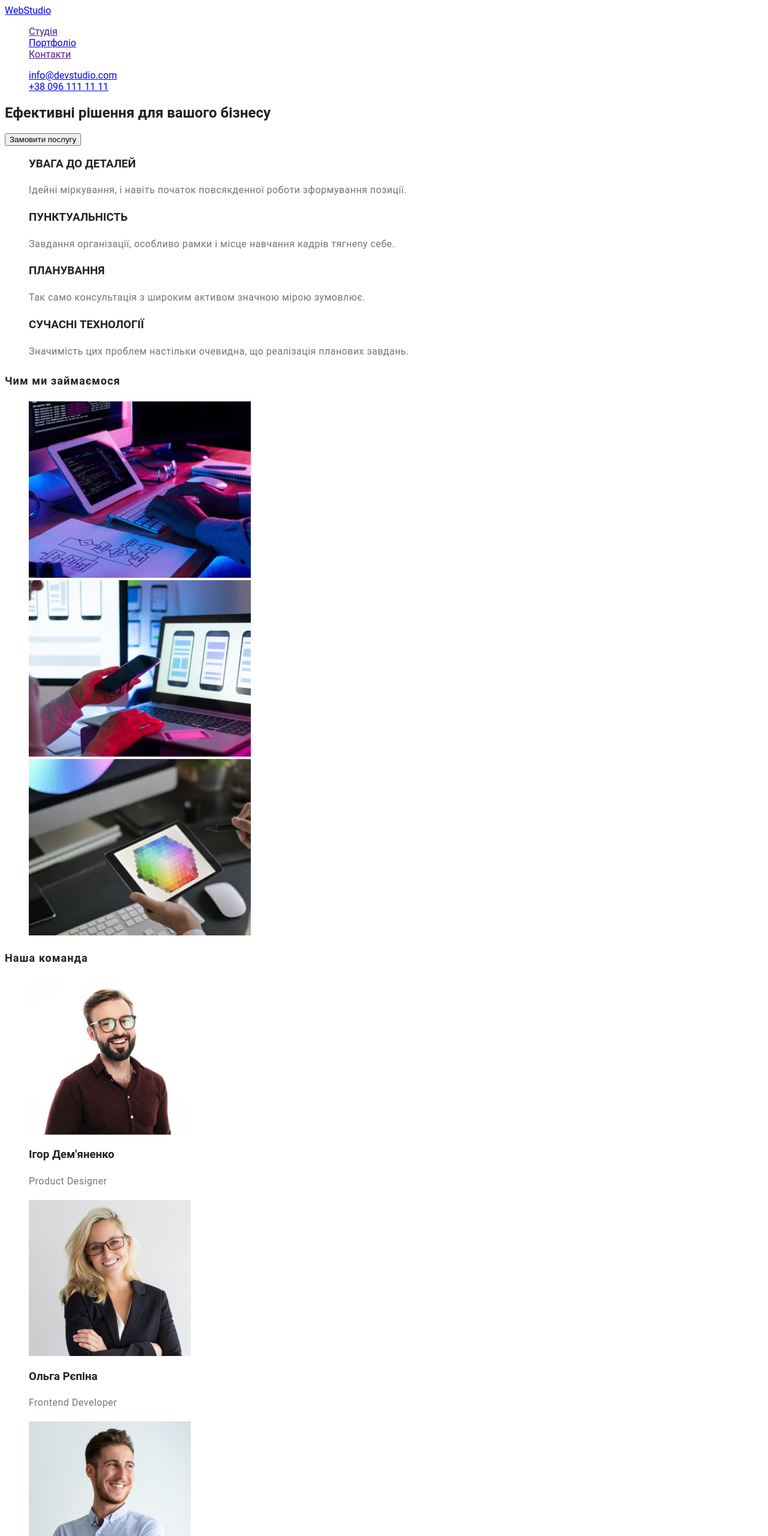
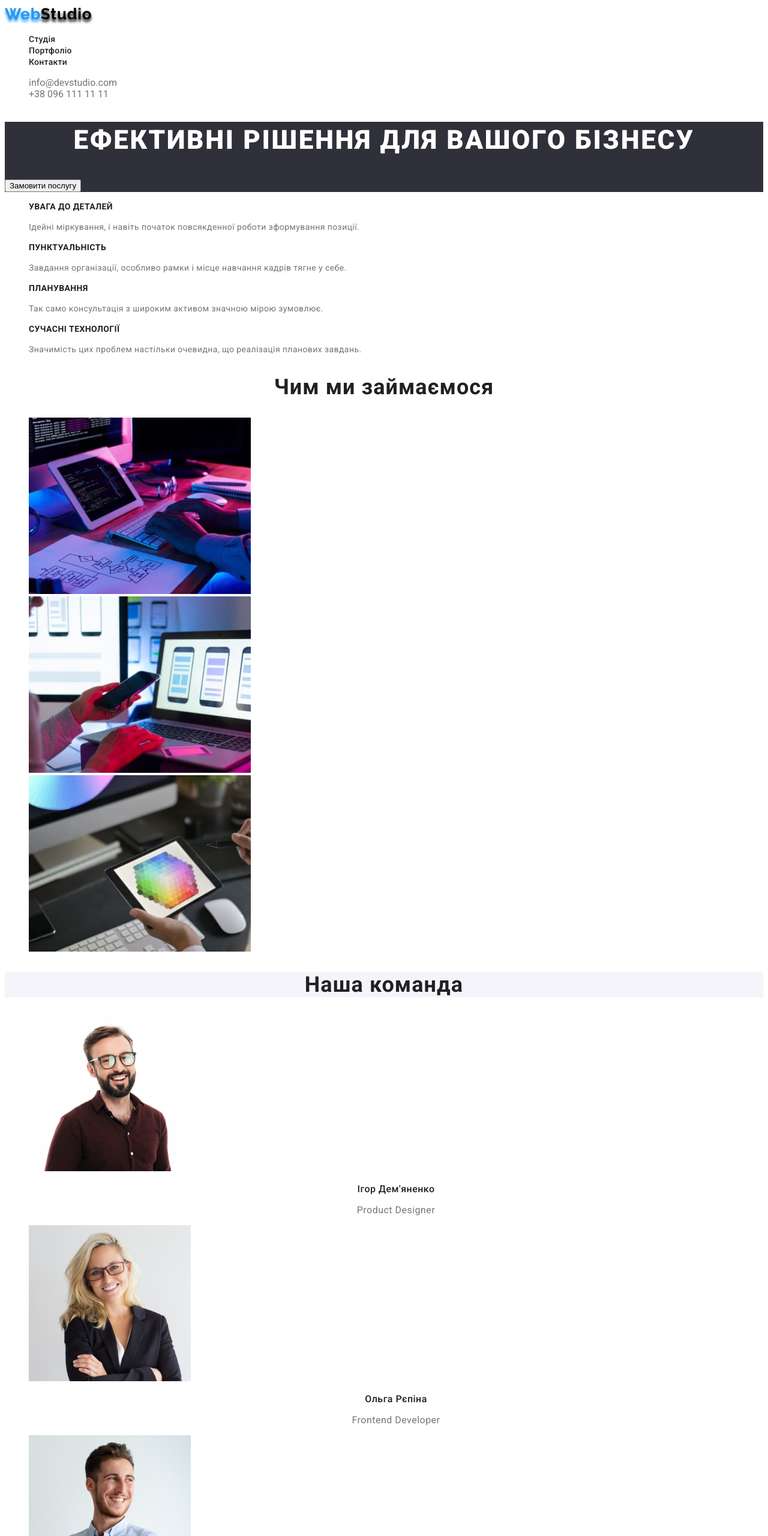
Before and after one commit to EAntoshchuk/goit-markup-hw-02, a plain HTML site: page index.html in a window 1280 px wide. Shown: the top 2560 px of the page at 60% size. Drawn offline with Linux system fonts and the light colour scheme.

Commit message:
homework2bothpages

```diff
--- a/index.html
+++ b/index.html
@@ -3,57 +3,64 @@
   <head>
     <meta charset="UTF-8" />
     <meta http-equiv="X-UA-Compatible" content="IE=edge" />
-    <meta name="viewport" content="width=device-width, initial-scale=1.0"/>
-    <link rel="stylesheet" href="./styles/styles.css">
-
+    <meta name="viewport" content="width=device-width, initial-scale=1.0" />
     <title>Студія</title>
+    <link rel="preconnect" href="https://fonts.googleapis.com" />
+    <link rel="preconnect" href="https://fonts.gstatic.com" crossorigin />
+    <link
+      href="https://fonts.googleapis.com/css2?family=Raleway:wght@700&family=Roboto:wght@400;500;700;900&display=swap"
+      rel="stylesheet"
+    />
+    <link rel="stylesheet" href="./styles/styles.css" />
   </head>
   <body>
     <header>
       <nav>
-        <a lang="en" href="./index.html">WebStudio</a>
-        <ul>
-          <li><a href="">Студія</a></li>
+        <a class="header-logo" lang="en" href="./index.html">
+          <span class="web-logo">Web</span>Studio
+        </a>
+        <ul class="site-nav">
+          <li><a href="./index.html">Студія</a></li>
           <li><a href="./portfolio.html">Портфоліо</a></li>
           <li><a href="">Контакти</a></li>
         </ul>
       </nav>
-      <ul>
+      <ul class="header-contacts">
         <li><a href="mailto:info@devstudio.com">info@devstudio.com</a></li>
         <li><a href="tel:+380961111111">+38 096 111 11 11</a></li>
       </ul>
     </header>
     <main>
-      <section>
-        <h1>Ефективні рішення для вашого бізнесу</h1>
-        <button type="button">Замовити послугу</button>
+      <section class="hero">
+        <h1 class="hero-title">Ефективні рішення для вашого бізнесу</h1>
+        <button class="main-button" type="button">Замовити послугу</button>
       </section>
       <section>
         <h2 style="font-size: 0px; margin: 0px">Про нас</h2>
         <ul>
           <li>
-            <h3>УВАГА ДО ДЕТАЛЕЙ</h3>
-            <p>
+            <h3 class="title">УВАГА ДО ДЕТАЛЕЙ</h3>
+            <p class="title-text">
               Ідейні міркування, і навіть початок повсякденної роботи
               зформування позиції.
             </p>
           </li>
           <li>
-            <h3>ПУНКТУАЛЬНІСТЬ</h3>
-            <p>
-              Завдання організації, особливо рамки і місце навчання кадрів
-              тягнеnу себе.
+            <h3 class="title">ПУНКТУАЛЬНІСТЬ</h3>
+            <p class="title-text">
+              Завдання організації, особливо рамки і місце навчання кадрів тягне
+              у себе.
             </p>
           </li>
           <li>
-            <h3>ПЛАНУВАННЯ</h3>
-            <p>
+            <h3 class="title">ПЛАНУВАННЯ</h3>
+            <p class="title-text">
               Так само консультація з широким активом значною мірою зумовлює.
             </p>
           </li>
           <li>
-            <h3>СУЧАСНІ ТЕХНОЛОГІЇ</h3>
-            <p>
+            <h3 class="title">СУЧАСНІ ТЕХНОЛОГІЇ</h3>
+            <p class="title-text">
               Значимість цих проблем настільки очевидна, що реалізація планових
               завдань.
             </p>
@@ -61,7 +68,7 @@
         </ul>
       </section>
       <section>
-        <h2>Чим ми займаємося</h2>
+        <h2 class="cases">Чим ми займаємося</h2>
         <ul>
           <li>
             <img
@@ -90,7 +97,7 @@
         </ul>
       </section>
       <section>
-        <h2>Наша команда</h2>
+        <h2 class="team">Наша команда</h2>
         <ul>
           <li>
             <img
@@ -99,8 +106,8 @@
               width="270"
               height="260"
             />
-            <h3>Ігор Дем'яненко</h3>
-            <p lang="en">Product Designer</p>
+            <h3 class="team-member">Ігор Дем'яненко</h3>
+            <p class="profession" lang="en">Product Designer</p>
           </li>
           <li>
             <img
@@ -109,8 +116,8 @@
               width="270"
               height="260"
             />
-            <h3>Ольга Рєпіна</h3>
-            <p lang="en">Frontend Developer</p>
+            <h3 class="team-member">Ольга Рєпіна</h3>
+            <p class="profession" lang="en">Frontend Developer</p>
           </li>
           <li>
             <img
@@ -119,8 +126,8 @@
               width="270"
               height="260"
             />
-            <h3>Микола Тарасов</h3>
-            <p lang="en">Marketing</p>
+            <h3 class="team-member">Микола Тарасов</h3>
+            <p class="profession" lang="en">Marketing</p>
           </li>
           <li>
             <img
@@ -129,18 +136,21 @@
               width="270"
               height="260"
             />
-            <h3>Михайло Єрмаков</h3>
-            <p lang="en">UI Designer</p>
+            <h3 class="team-member">Михайло Єрмаков</h3>
+            <p class="profession" lang="en">UI Designer</p>
           </li>
         </ul>
       </section>
     </main>
     <footer>
-      <a lang="en" href="">WebStudio</a>
+      <a class="footer-logo" lang="en" href="./index.html">
+        <span class="web-logo">Web</span>Studio</a
+      >
       <address>
         <ul>
           <li>
             <a
+              class="footer-adress"
               href="https://goo.gl/maps/SowUrspjPFDkWuth7"
               target="_blank"
               rel="noopener noreferrer nofollow"
@@ -148,8 +158,14 @@
               м. Київ, пр-т Лесі Українки, 26
             </a>
           </li>
-          <li><a href="mailto:info@devstudio.com">info@devstudio.com</a></li>
-          <li><a href="tel:+380961111111">+38 096 111 11 11</a></li>
+          <li>
+            <a class="footer-mail" href="mailto:info@devstudio.com"
+              >info@devstudio.com</a
+            >
+          </li>
+          <li>
+            <a class="footer-tel" href="tel:+380961111111">+38 096 111 11 11</a>
+          </li>
         </ul>
       </address>
     </footer>
--- a/styles/styles.css
+++ b/styles/styles.css
@@ -4,15 +4,18 @@
   --secondary-title-color: #ffffff;
   --secondary-btn-color: #212121;
   --secondary-btn-back-color: #f5f4fa;
-  --text-decoration-color: #2196f3;
+  --link-decoration-color: #2196f3;
   --web-logo-color: #2196f3;
+  --description-text: #757575;
+  --link-active: #2196f3;
 }
 
 ul {
   list-style: none;
 }
 body {
-  font-family: Roboto, sans-serif;
+  font-style: normal;
+  font-family: Roboto, Verdana, Geneva, Tahoma, sans-serif;
   color: #212121;
 }
 
@@ -22,7 +25,6 @@ body {
   color: #000000;
   text-decoration: none;
   font-family: Raleway, sans-serif;
-  font-style: normal;
   font-weight: 700;
   font-size: 26px;
   line-height: calc(31 / 26);
@@ -30,8 +32,8 @@ body {
   text-shadow: 0px 4px 4px;
 }
 .header-logo:hover,
-.logo:focus {
-  text-decoration: underline #2196f3;
+.header.logo:focus {
+  text-decoration: underline var(--link-decoration-color);
 }
 .web-logo {
   color: var(--web-logo-color);
@@ -39,7 +41,6 @@ body {
 
 .site-nav a {
   text-decoration: none;
-  font-style: normal;
   font-weight: 500;
   font-size: 14px;
   line-height: calc(16 / 14);
@@ -48,61 +49,104 @@ body {
 .site-nav [href] {
   color: #212121;
 }
-.site-nav [href="./portfolio.html"] {
-  color: #2196f3;
+
+.site-nav a:hover,
+a:focus,
+a:active {
+  color: var(--link-active);
+  text-decoration: underline var(--link-decoration-color);
 }
 
-.site-nav a:hover,
-a:focus {
-  text-decoration: underline var(--text-decoration-color);
-}
 .header-contacts a {
+  color: var(--description-text);
   text-decoration: none;
 }
 .header-contacts a:hover,
-a:focus {
-  text-decoration: underline #2196f3;
+a:focus,
+a:active {
+  color: var(--link-active);
+  text-decoration: underline var(--link-decoration-color);
 }
 .email {
   color: #2196f3;
 }
 .tel-number {
-  color: #757575;
+  color: var(--description-text);
 }
 
 /*----------------------Main-----------------*/
-h2 {
+.hero {
+  background-color: #2f303a;
+}
+.hero-title {
+  color: var(--main-btn-color);
+  font-weight: 900;
+  font-size: 44px;
+  line-height: calc(60 / 44);
+  text-align: center;
+  letter-spacing: 0.06em;
+  text-transform: uppercase;
+}
+.title {
   font-style: normal;
   font-weight: 700;
-  font-size: 18px;
-  line-height: calc(36 / 18);
-  letter-spacing: 0.06em;
+  font-size: 14px;
+  line-height: calc(16 / 14);
+  letter-spacing: 0.03em;
+  text-transform: uppercase;
 }
-p {
-  font-style: normal;
+.title-text {
+  font-weight: 400;
+  font-size: 14px;
+  line-height: calc(24 / 14);
+  letter-spacing: 0.03em;
+  color: var(--description-text);
+}
+
+.cases,
+.team {
+  font-weight: 700;
+  font-size: 36px;
+  line-height: calc(42 / 36);
+  text-align: center;
+  letter-spacing: 0.03em;
+}
+.team {
+  background-color: #f5f4fa;
+}
+
+.team-member {
+  font-weight: 500;
+  font-size: 16px;
+  line-height: calc(19 / 16);
+  text-align: center;
+  letter-spacing: 0.03em;
+}
+
+.profession {
   font-weight: 400;
   font-size: 16px;
-  line-height: calc(30 / 16);
+  line-height: calc(19 / 16);
+  text-align: center;
   letter-spacing: 0.03em;
-  color: #757575;
+  color: var(--description-text);
 }
-
 .main-button {
   cursor: pointer;
 }
-
 .button {
+  cursor: pointer;
   background-color: #f5f4fa;
 }
 .button:hover,
 .button:focus {
-  text-decoration: underline #2196f3;
+  text-decoration: underline var(--link-active);
 }
-.main-button:active,
 .main-button:hover,
-.main-button:focus {
+.main-button:focus,
+.main-button:active {
   color: #ffffff;
-  background-color: #2196f3;
+  background-color: var(--link-active);
 }
 .buttons {
   color: var(--secondary-btn-color);
@@ -117,7 +161,7 @@ footer a {
 }
 footer a:hover,
 a:focus {
-  text-decoration: underline var(--text-decoration-color);
+  text-decoration: underline var(--link-decoration-color);
 }
 .footer-logo {
   font-family: Raleway, sans-serif;
```
Also changed, not shown: portfolio.html (+9 -9 lines).
